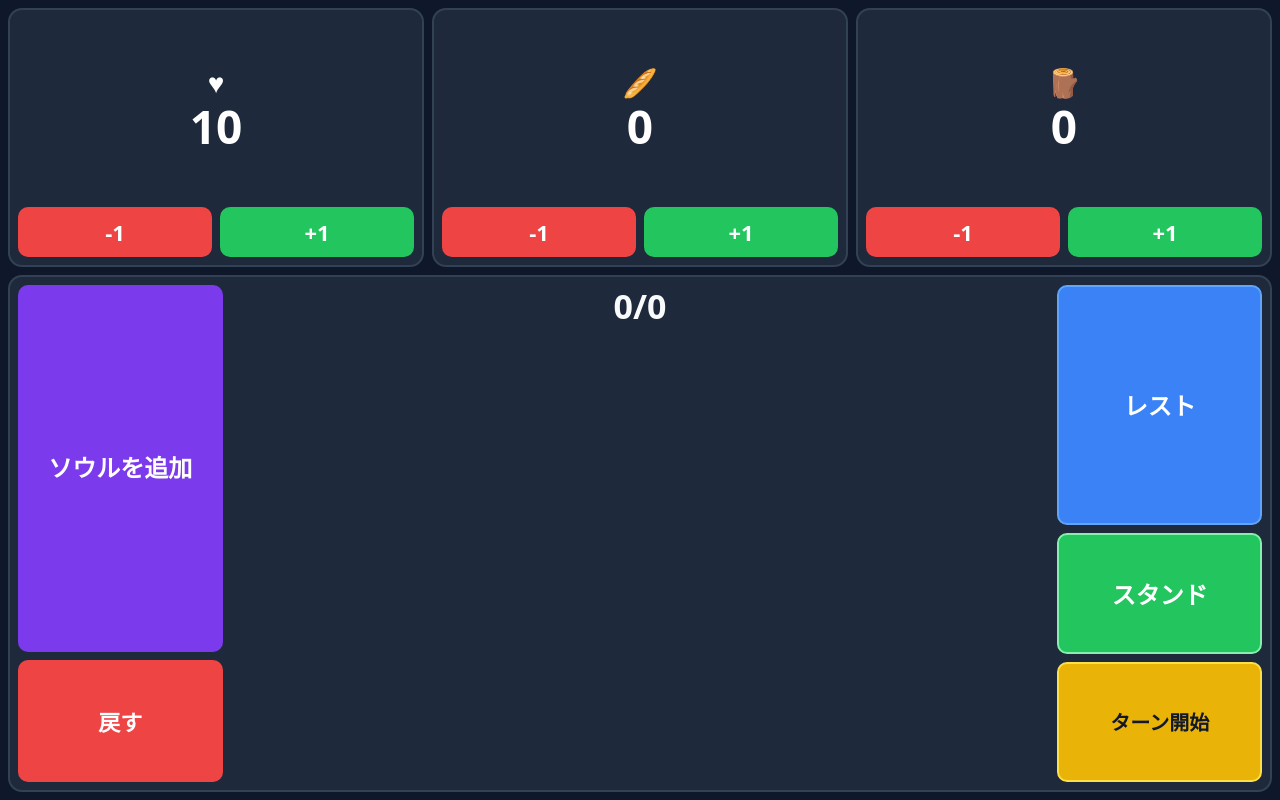
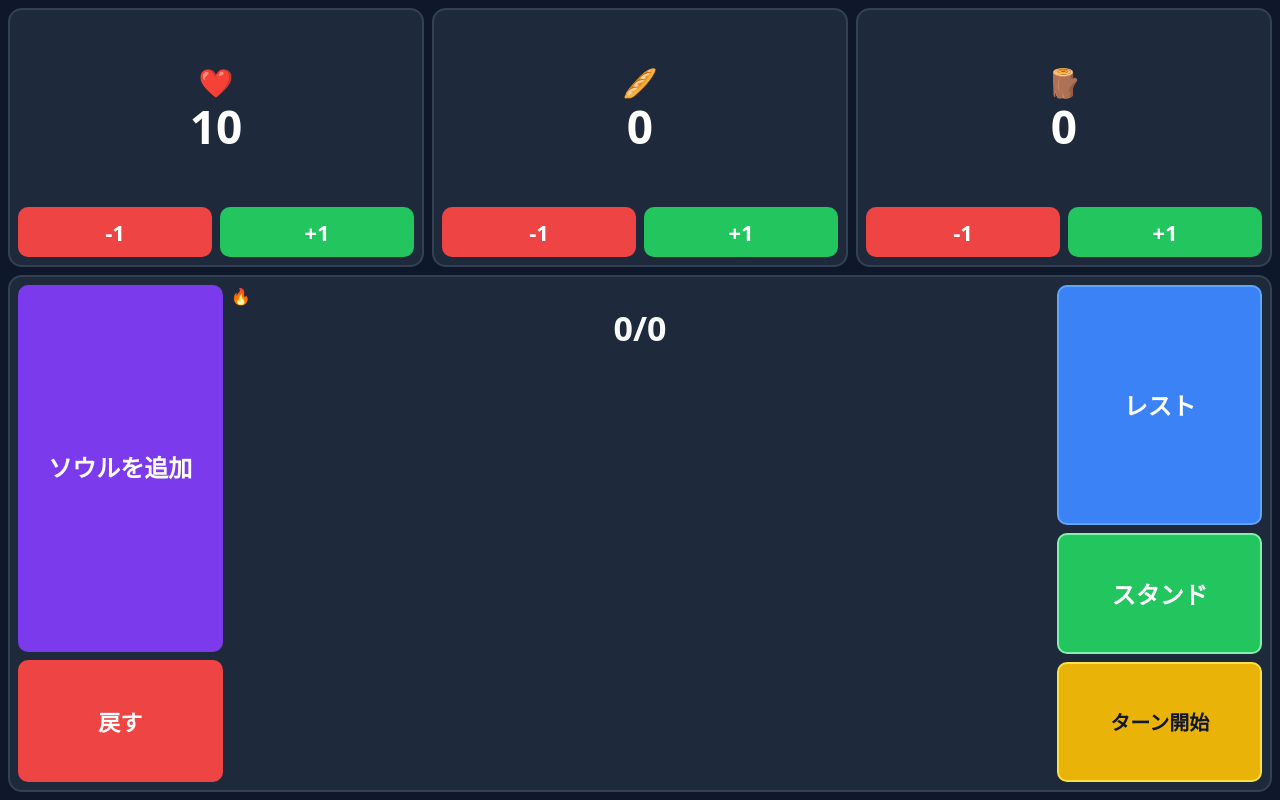
Before and after one commit to umirin0112-cyber/PalGear, a website built with Vite: page index.html in a window 1280 px wide. Built offline with nearby package versions, Linux system fonts and the light colour scheme.

Commit message:
Update index.html

```diff
--- a/index.html
+++ b/index.html
@@ -12,7 +12,7 @@
       <section class="top-area">
         <div class="counter-panel">
           <div class="counter-main">
-            <div class="counter-icon">♥</div>
+            <div class="counter-icon">❤️</div>
             <div id="hpValue" class="counter-value">10</div>
           </div>
 
@@ -65,7 +65,11 @@
         </div>
 
         <div class="soul-zone-panel">
-          <div id="soulCount" class="soul-count">0/0</div>
+          <div class="soul-count-panel">
+            <div class="soul-icon">🔥</div>
+            <div id="soulCount" class="soul-count">0/0</div>
+          </div>
+
           <div id="soulZone" class="soul-zone"></div>
         </div>
 
```
